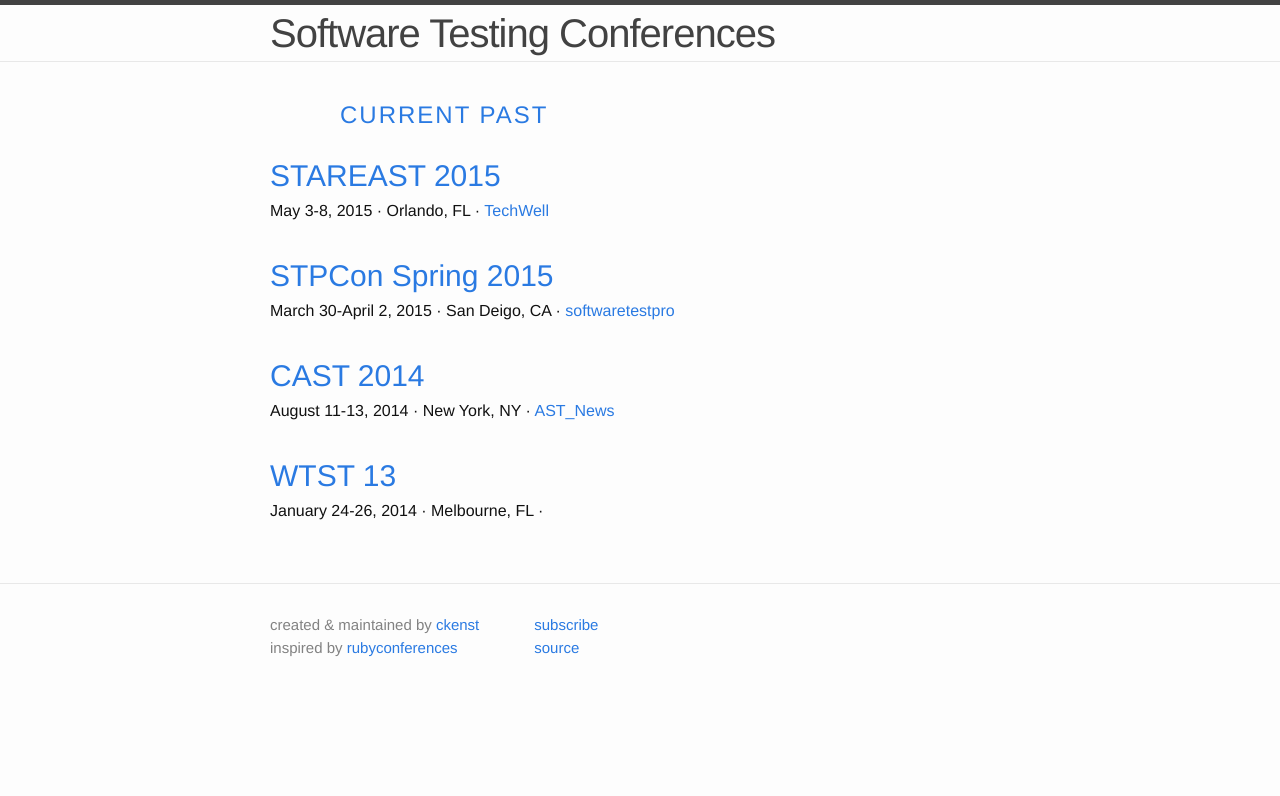
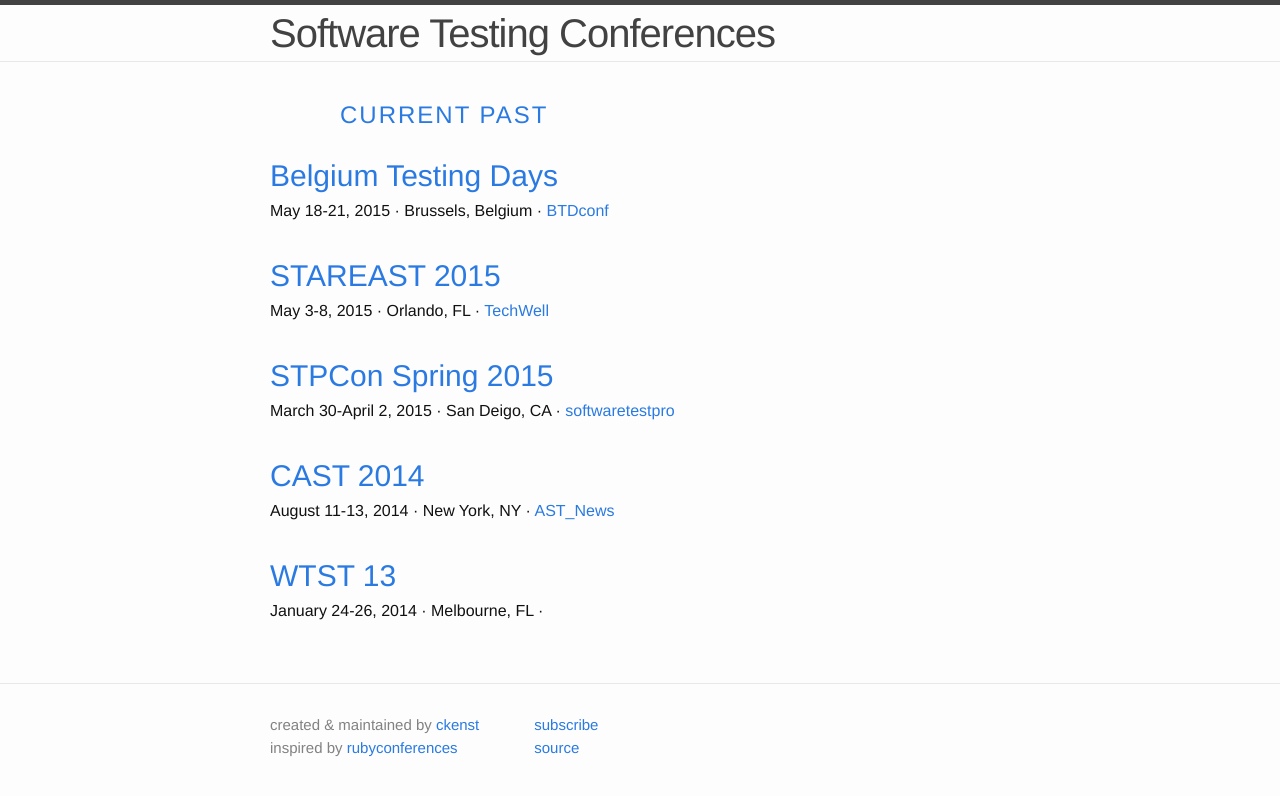
Before and after one commit to TestingConferences/testingconferences.github.io, a Jekyll site: the page built from past.html, in a window 1280 px wide. Shown: the top 796 px of the page. Built offline with Jekyll 4.4.1, drawn with Linux system fonts in a browser that asks for light colours.

Commit message:
Added BTD

```diff
--- a/_data/past.yml
+++ b/_data/past.yml
@@ -1,9 +1,14 @@
+- name: Belgium Testing Days
+  location: Brussels, Belgium
+  dates: "May 18-21, 2015"
+  url: http://btdconf.com/
+  twitter: BTDconf
+
 - name: STAREAST 2015
   location: Orlando, FL
   dates: "May 3-8, 2015"
   url: http://stareast.techwell.com
   twitter: TechWell
-  reg_phrase: Registration is open
 
 - name: STPCon Spring 2015
   location: San Deigo, CA
```
